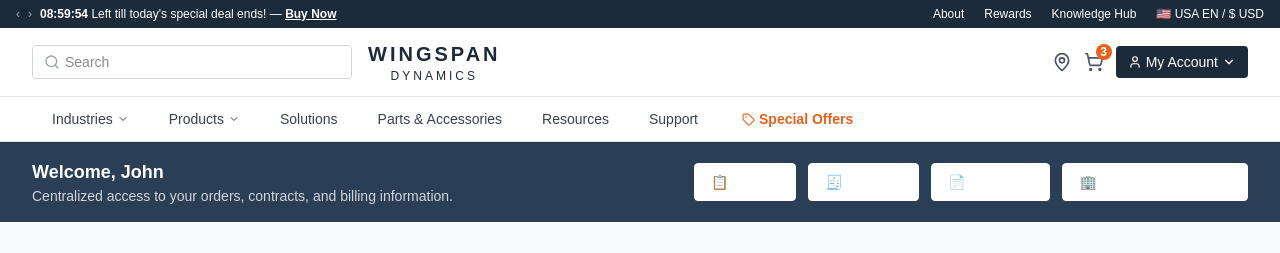
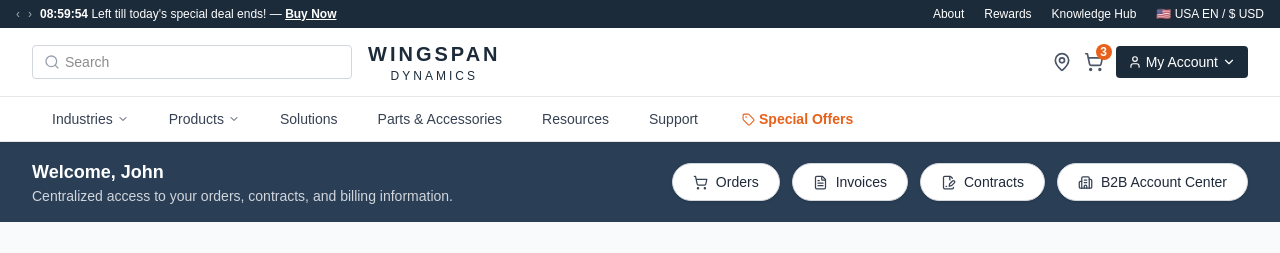
Before and after one commit to jvichhi/wingspan-dynamics, a Next.js app: page / in a window 1280 px wide. Shown: the top 253 px of the page. Built offline with nearby package versions, Linux system fonts and the light colour scheme.

Commit message:
fix: white pill buttons with dark lucide icons in welcome banner

```diff
--- a/src/app/page.tsx
+++ b/src/app/page.tsx
@@ -2,7 +2,7 @@ import Link from "next/link";
 import Image from "next/image";
 import ProductCard from "@/components/ui/ProductCard";
 import { getFeaturedProducts, getBestSellers } from "@/lib/mock-data/products";
-import { ChevronRight, ChevronLeft, Tag, Truck, HeadphonesIcon, ArrowRight } from "lucide-react";
+import { ChevronRight, ChevronLeft, Tag, Truck, HeadphonesIcon, ArrowRight, ShoppingCart, FileText, FileSignature, Building2 } from "lucide-react";
 
 const categories = [
   { name: "Drones", image: "https://images.unsplash.com/photo-1473968512647-3e447244af8f?w=120&q=80", href: "/industries/agriculture" },
@@ -32,28 +32,28 @@ export default function HomePage() {
           </div>
           <div className="flex flex-wrap gap-3">
             <Link
-              href="/order-confirmation/ord-0000000001"
-              className="flex items-center gap-2 bg-white bg-opacity-10 hover:bg-opacity-20 border border-white border-opacity-30 px-4 py-2 rounded text-sm font-medium transition-colors"
+              href="/orders"
+              className="flex items-center gap-2 bg-white hover:bg-gray-100 border border-gray-300 px-5 py-2 rounded-full text-sm font-medium text-gray-800 transition-colors shadow-sm"
             >
-              <span>📋</span> Orders
+              <ShoppingCart size={15} className="text-gray-700" /> Orders
+            </Link>
+            <Link
+              href="/invoices"
+              className="flex items-center gap-2 bg-white hover:bg-gray-100 border border-gray-300 px-5 py-2 rounded-full text-sm font-medium text-gray-800 transition-colors shadow-sm"
+            >
+              <FileText size={15} className="text-gray-700" /> Invoices
+            </Link>
+            <Link
+              href="/contracts"
+              className="flex items-center gap-2 bg-white hover:bg-gray-100 border border-gray-300 px-5 py-2 rounded-full text-sm font-medium text-gray-800 transition-colors shadow-sm"
+            >
+              <FileSignature size={15} className="text-gray-700" /> Contracts
             </Link>
             <Link
               href="#"
-              className="flex items-center gap-2 bg-white bg-opacity-10 hover:bg-opacity-20 border border-white border-opacity-30 px-4 py-2 rounded text-sm font-medium transition-colors"
+              className="flex items-center gap-2 bg-white hover:bg-gray-100 border border-gray-300 px-5 py-2 rounded-full text-sm font-medium text-gray-800 transition-colors shadow-sm"
             >
-              <span>🧾</span> Invoices
-            </Link>
-            <Link
-              href="#"
-              className="flex items-center gap-2 bg-white bg-opacity-10 hover:bg-opacity-20 border border-white border-opacity-30 px-4 py-2 rounded text-sm font-medium transition-colors"
-            >
-              <span>📄</span> Contracts
-            </Link>
-            <Link
-              href="#"
-              className="flex items-center gap-2 bg-white bg-opacity-10 hover:bg-opacity-20 border border-white border-opacity-30 px-4 py-2 rounded text-sm font-medium transition-colors"
-            >
-              <span>🏢</span> B2B Account Center
+              <Building2 size={15} className="text-gray-700" /> B2B Account Center
             </Link>
           </div>
         </div>
```
